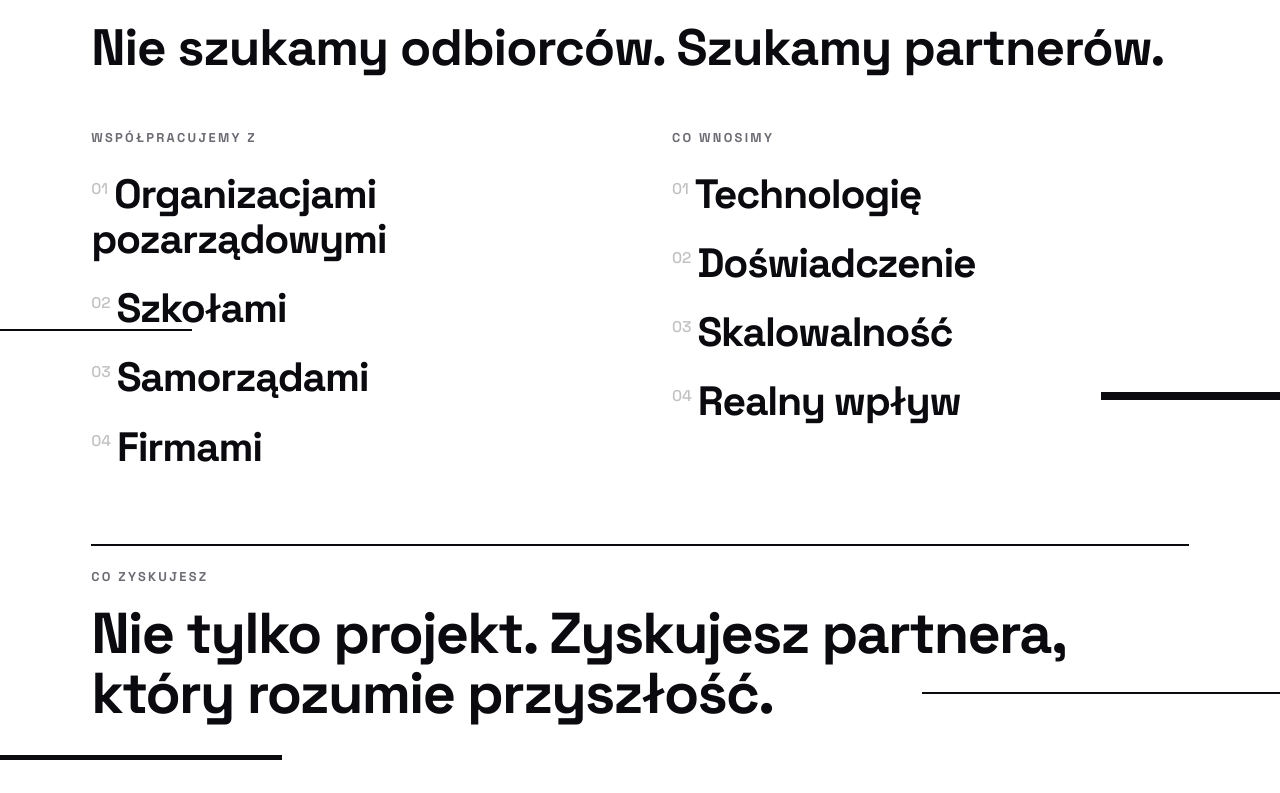
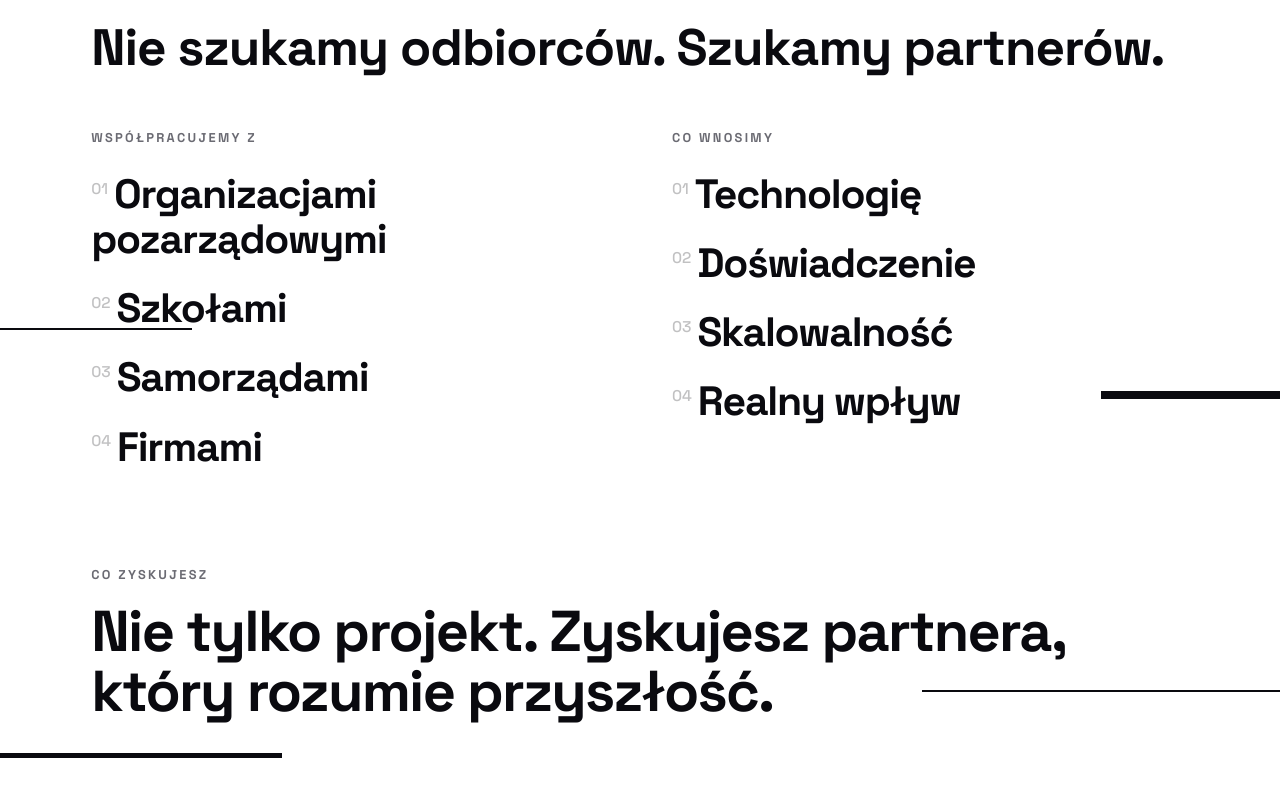
Before and after one commit to fajfer/fundacja-moje-podlasie, a plain HTML site: page index.html in a window 1280 px wide. Shown: the part 11207-12000 px from the top of the page. Drawn offline with nearby package versions, Linux system fonts and the light colour scheme.

Commit message:
Remove horizontal line below partner grid

```diff
--- a/style.css
+++ b/style.css
@@ -1380,7 +1380,7 @@
     .partner-closing {
       margin-top: clamp(28px, 4vw, 50px);
       padding-top: clamp(16px, 2vw, 24px);
-      border-top: 2px solid var(--ink);
+      border-top: none;
       position: relative;
       z-index: 2;
     }
```
